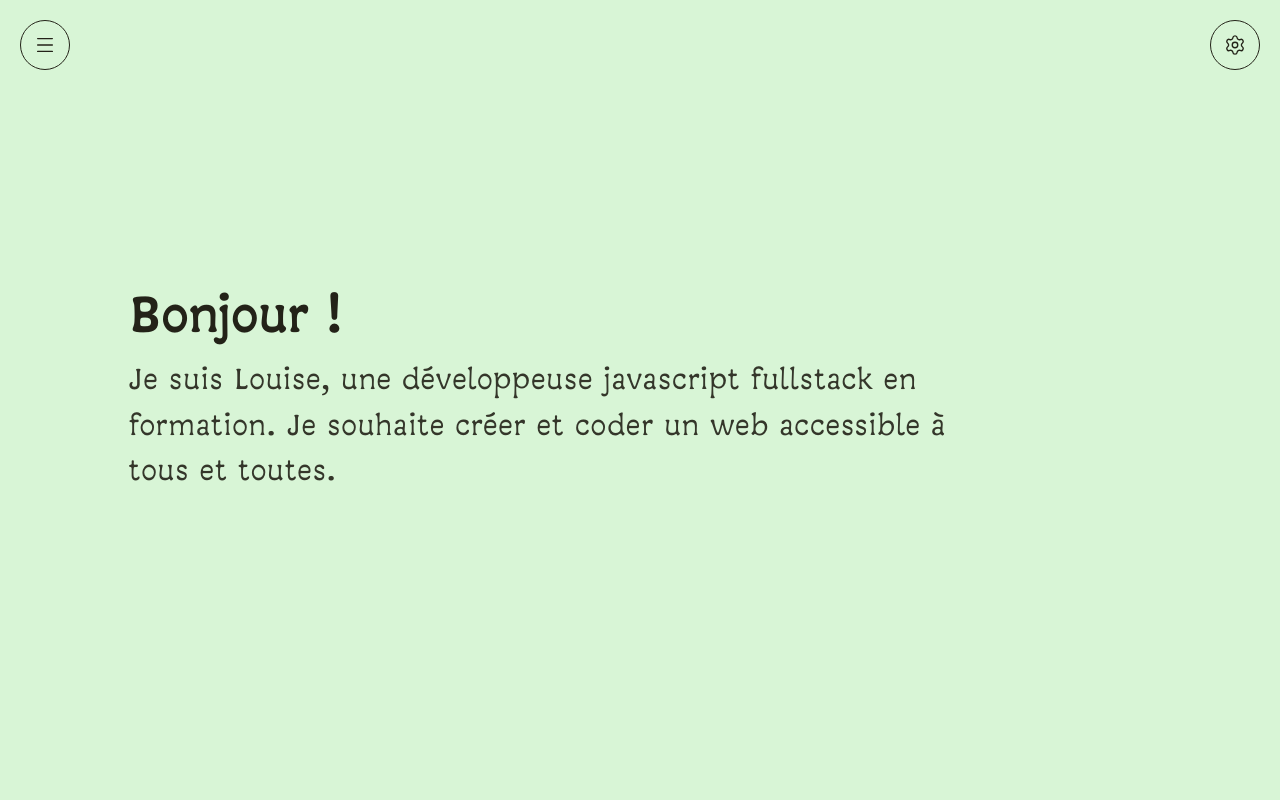
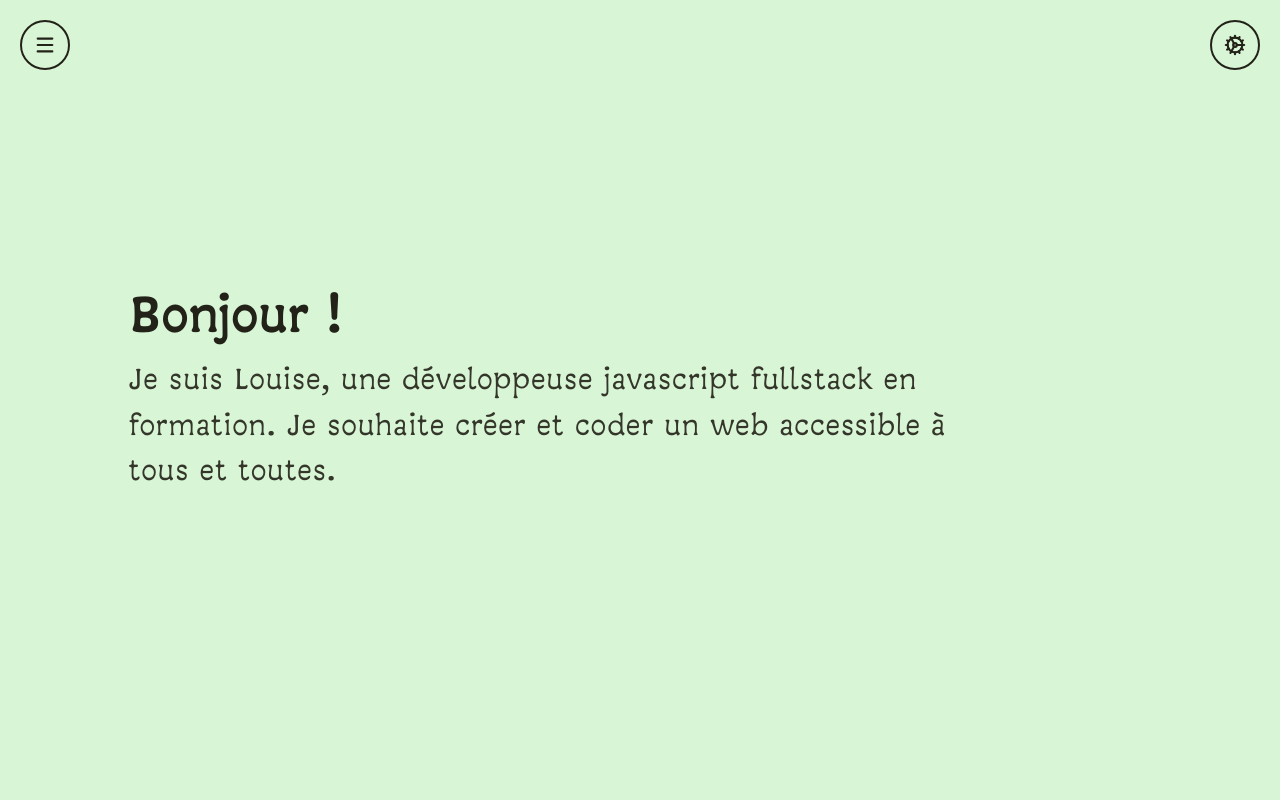
Before and after one commit to hrtshpdbx1/Portfolio, a Next.js app: page / in a window 1280 px wide. Shown: the top 800 px of the page. Built offline with nearby package versions, Linux system fonts and the light colour scheme.

Commit message:
gear update

```diff
--- a/src/app/components/Sidebar.jsx
+++ b/src/app/components/Sidebar.jsx
@@ -1,7 +1,7 @@
 "use client" // Indique à Next.js que c'est un composant client
 import React, { useState } from 'react'
 // LUCIDE
-import { Settings, X, Type, ListChevronsUpDown, RotateCcw } from 'lucide-react';
+import { Settings, Nut,Cog, X, Type, ListChevronsUpDown, RotateCcw } from 'lucide-react';
 
 //Theme
 const colors = [
@@ -110,8 +110,8 @@ function Sidebar(props) {
                 className="icon-btn-floating"
                 onClick={() => setIsOpen(true)} // Au clic, on change le state isOpen à true
                 aria-label="Ouvrir le menu">
-                {/* <FontAwesomeIcon icon={faGear} /> */}
-                <Settings />
+        <Cog size={22}/>
+                {/* <Settings /> */}
             </button>
             {/* Sidebar  */}
             {/*  si isOpen est vrai, on ajoute la classe 'sticky'
--- a/src/app/globals.css
+++ b/src/app/globals.css
@@ -673,7 +673,7 @@ em {
     color: var(--main-text);
     cursor: pointer;
     z-index: 999;
-    border: 1.3px solid var(--main-text);
+    border: 2.3px solid var(--main-text);
     border-radius: 50%;
     transition: all 0.3s ease;
 }
@@ -701,13 +701,15 @@ em {
     position: fixed;
     top: 20px;
     right: 20px;
-
-    &:hover {
-        /* transform: rotate(90deg); */
-    }
-
 }
 
+
+
+/* 4. Au survol du bouton complet, comme les couleurs s'inversent,
+      on n'oublie pas d'inverser aussi le "trou" ! */
+.icon-btn-floating:hover .icon-with-hole::after {
+    background-color: var(--main-text);
+}
 
 /* Bouton Retour en haut */
 .back-to-top {
@@ -728,7 +730,7 @@ em {
 
 /* Style global des icônes Lucide */
 .lucide {
-    stroke-width: 1.5px;
+    stroke-width: 2.3px;
     width: 22px;
     height: 22px;
     transition: color 0.3s ease;
```
